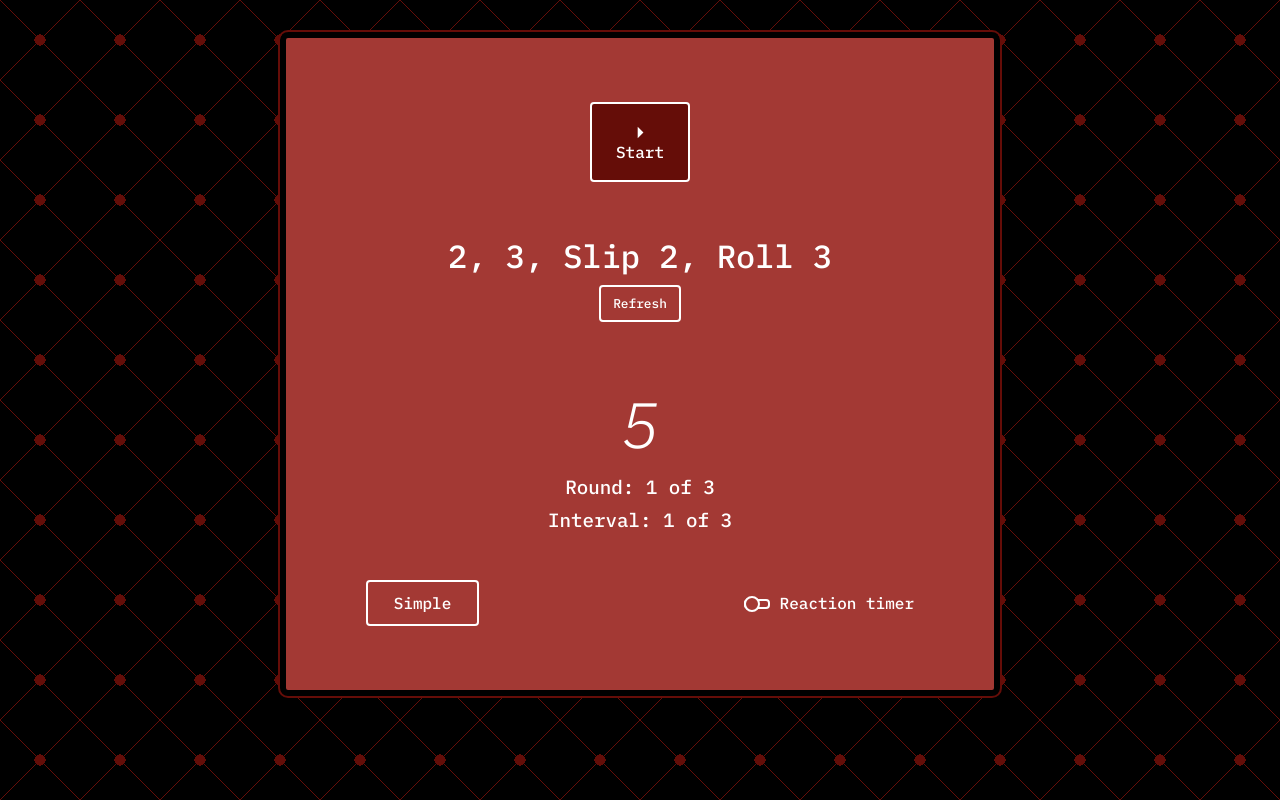
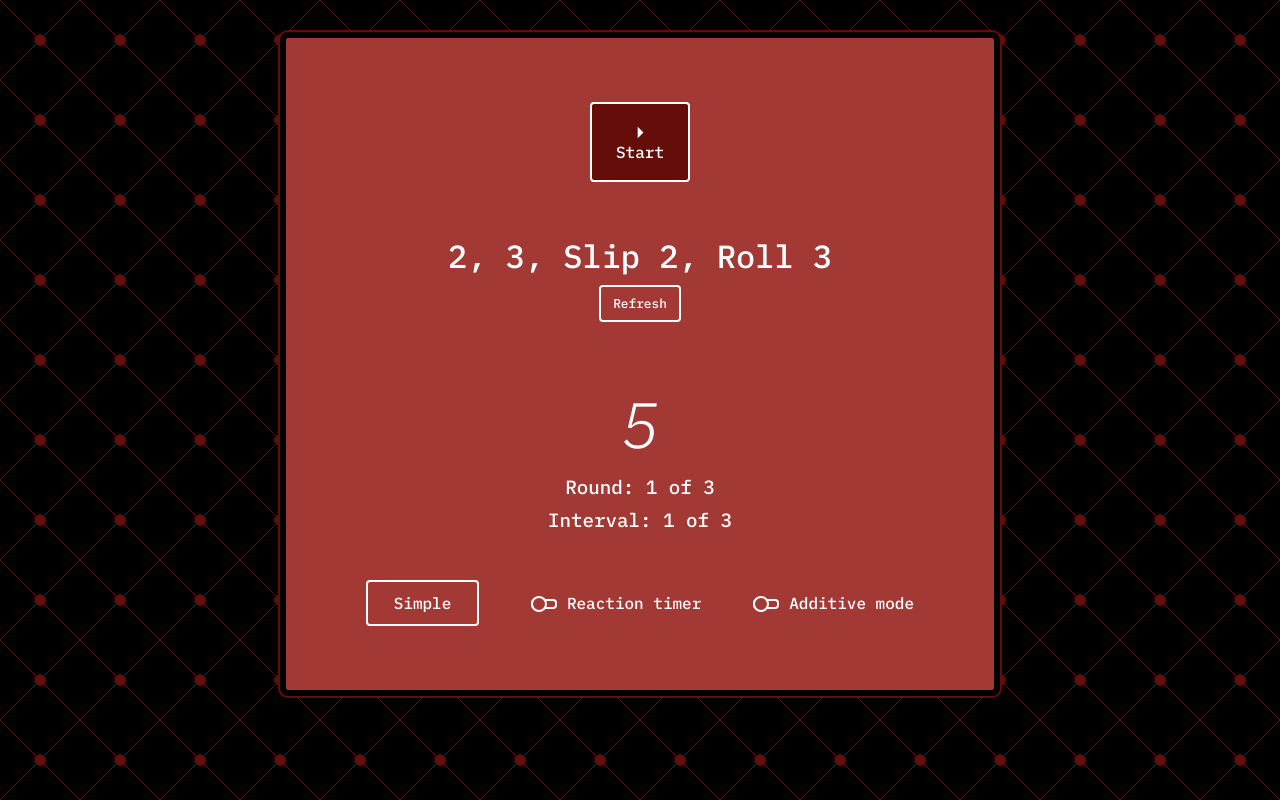
Before and after one commit to guillermogineste/boxing-combinations-timer, a React (Create React App) app: page / in a window 1280 px wide. Built offline with nearby package versions, Linux system fonts and the light colour scheme.

Commit message:
Setup additive combination component

```diff
--- a/src/App.tsx
+++ b/src/App.tsx
@@ -5,7 +5,7 @@ import TimerDisplay from "./components/TimerDisplay/TimerDisplay";
 import ControlButtons from "./components/ControlButtons/ControlButtons";
 import SettingsPanel from "./components/SettingsPanel/SettingsPanel";
 
-import { Combination } from "./types";
+import { Combination, CombinationSet } from "./types";
 
 import { getRandomCombination } from "./utils/getRandomCombination";
 import { playBeep } from "./utils/playBeep";
@@ -28,6 +28,12 @@ const App: React.FC = () => {
   // State to hold the random combination
   const [randomCombination, setRandomCombination] =
     useState<Combination | null>(null);
+
+  // Additive set
+  const [isAdditiveModeEnabled, setIsAdditiveModeEnabled] = useState(false);
+  // const [currentAdditiveInterval, setCurrentAdditiveInterval] = useState(1);
+  const [currentAdditiveSet, setCurrentAdditiveSet] =
+    useState<CombinationSet | null>(null);
 
   // Countdown type
   const [countdownType, setCountdownType] = useState<"interval" | "rest">(
@@ -285,6 +291,8 @@ const App: React.FC = () => {
         setSelectedLevel={setSelectedLevel}
         isActionBeepEnabled={isActionBeepEnabled}
         setIsActionBeepEnabled={setIsActionBeepEnabled}
+        isAdditiveModeEnabled={isAdditiveModeEnabled}
+        setIsAdditiveModeEnabled={setIsAdditiveModeEnabled}
       />
     </div>
   );
--- a/src/components/SettingsPanel/SettingsPanel.tsx
+++ b/src/components/SettingsPanel/SettingsPanel.tsx
@@ -1,15 +1,21 @@
+import React from "react";
+
 interface SettingsPanelProps {
   setSelectedLevel: React.Dispatch<
     React.SetStateAction<"simple" | "advanced" | "both">
   >;
   isActionBeepEnabled: boolean;
   setIsActionBeepEnabled: React.Dispatch<React.SetStateAction<boolean>>;
+  isAdditiveModeEnabled: boolean;
+  setIsAdditiveModeEnabled: React.Dispatch<React.SetStateAction<boolean>>;
 }
 
 const SettingsPanel: React.FC<SettingsPanelProps> = ({
   setSelectedLevel,
   isActionBeepEnabled,
-  setIsActionBeepEnabled
+  setIsActionBeepEnabled,
+  isAdditiveModeEnabled,
+  setIsAdditiveModeEnabled,
 }) => {
   return (
     <div className="settings">
@@ -36,6 +42,18 @@ const SettingsPanel: React.FC<SettingsPanelProps> = ({
           Reaction timer{" "}
         </label>
       </div>
+      <div className="toggle-container">
+        <input
+          type="checkbox"
+          id="additiveMode"
+          className="toggle"
+          checked={isAdditiveModeEnabled}
+          onChange={(e) => setIsAdditiveModeEnabled(e.target.checked)}
+        />
+        <label className="toggle-label" htmlFor="additiveMode">
+          Additive mode
+        </label>
+      </div>
     </div>
   );
 };
```
Also changed, not shown: src/types/index.tsx (+7 -1 lines), src/utils/getRandomSet.tsx (added, +8 -0 lines).
